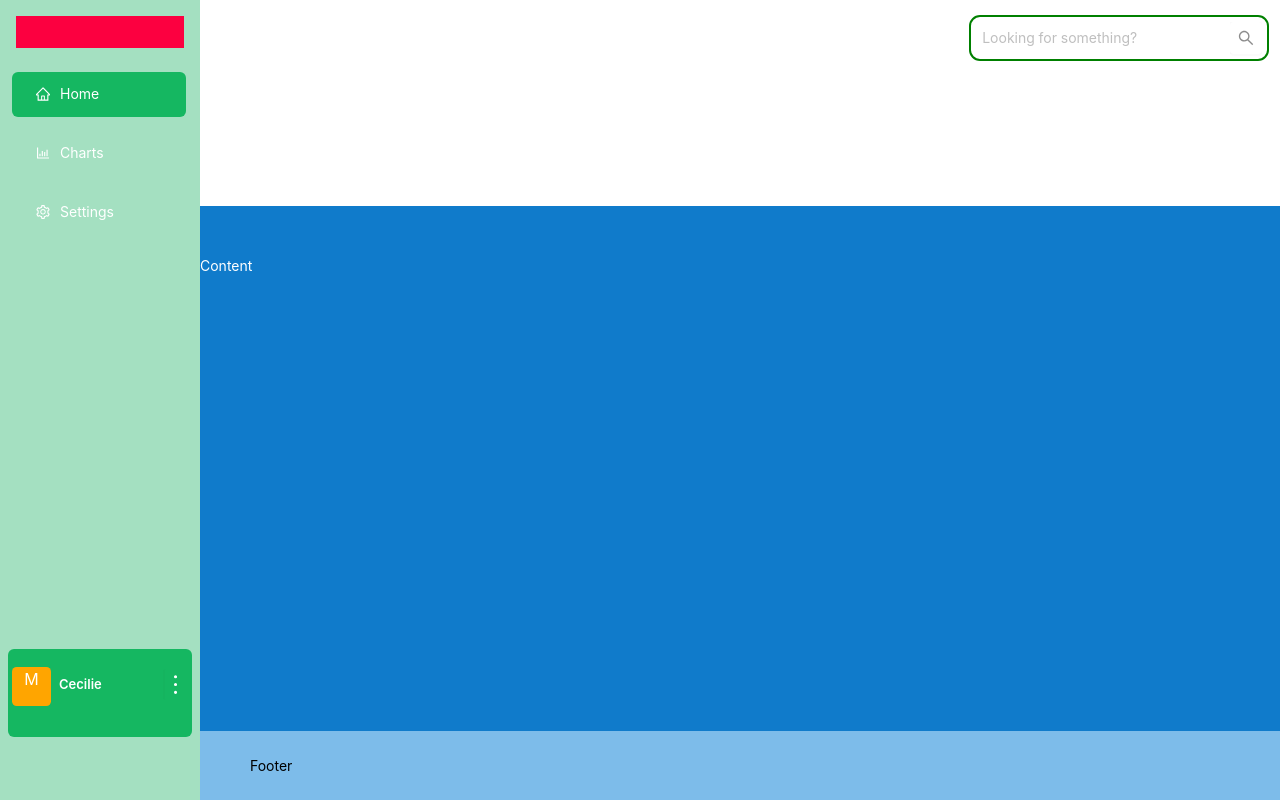
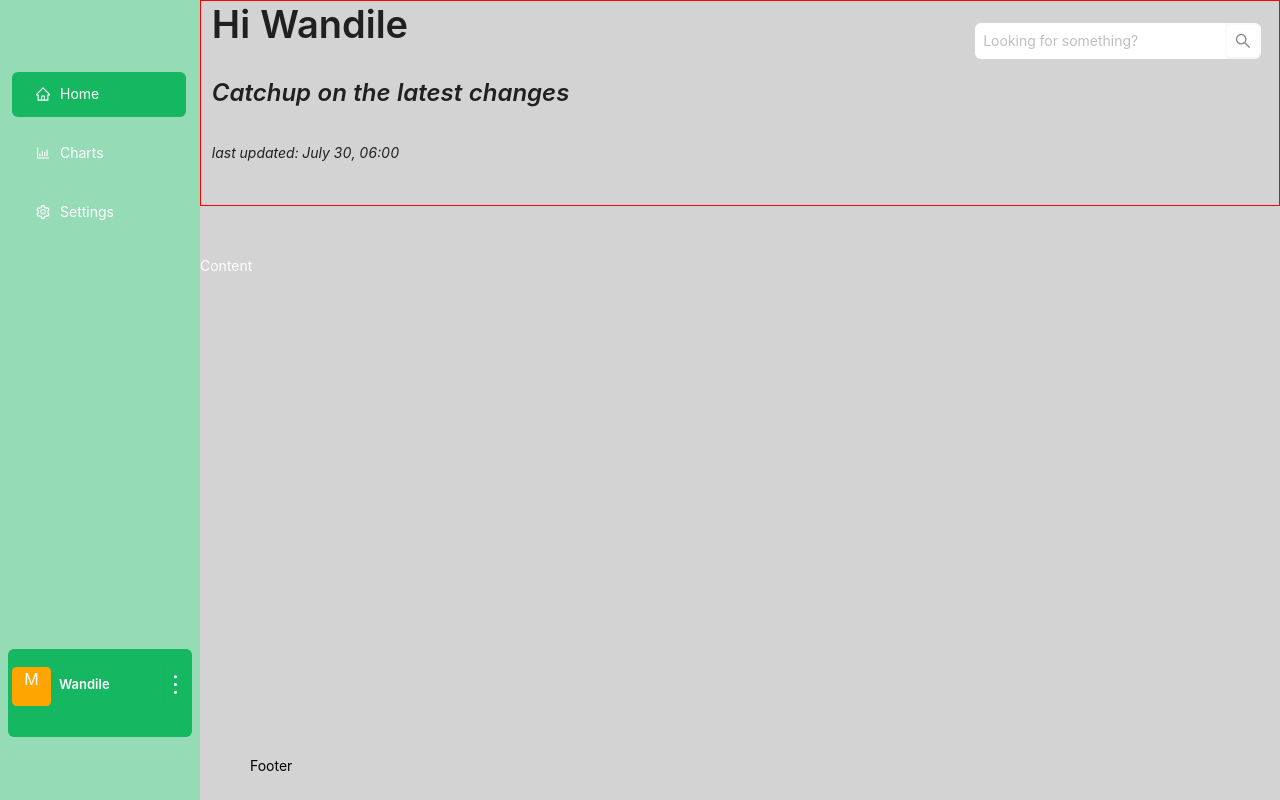
Before and after one commit to COS301-SE-2021/Integrated-Data-Intelligence-Suite, a React (Create React App) app in the folder frontend/: page / in a window 1280 px wide. Built offline with nearby package versions, Linux system fonts and the light colour scheme.

Commit message:
added demo titles in header

```diff
--- a/frontend/src/app/App.js
+++ b/frontend/src/app/App.js
@@ -5,12 +5,14 @@ import {
 import {
     HomeOutlined, BarChartOutlined, SettingOutlined, LockOutlined, PoweroffOutlined, EllipsisOutlined
 } from '@ant-design/icons';
+import { Typography } from 'antd';
+import './App.scss';
 import {Route} from 'react-router-dom';
 import TopNavBar from "./components/TopNavBar";
-import './App.scss';
 import GraphList from './components/GraphList';
 import Login from './pages/Login';
 
+const { Title, Text } = Typography;
 const {Search} = Input;
 const {Header, Footer, Sider, Content} = Layout;
 const {Meta} = Card;
@@ -89,7 +91,7 @@ class UserInfoCard extends React.Component {
                         <Meta
                             id={'meta_id'}
                             className={'user_meta_card'}
-                            title="Cecilie"
+                            title="Wandile"
                             // description="youremail@host.com"
 
                             //Image/profile Picture
@@ -128,6 +130,20 @@ class UserInfoCard extends React.Component {
 class App extends Component {
     state = {}
 
+    changeColorToGreen() {
+        // console.log('here');
+        // if(document.getElementById('top_bar') != null){
+        //
+        //     let search_button = document.getElementById('top_bar').childNodes[0].childNodes[1];
+        //     search_button.style.borderTop = ' 2px solid #15B761';
+        //     search_button.style.borderRight = ' 2px solid #15B761';
+        //     search_button.style.borderLeft = ' 2px solid #15B761';
+        // }else{
+        //     console.log('bug');
+        //
+        // }
+    }
+
 
     // componentDidMount() {
     //     this.onRouteChanged();
@@ -146,7 +162,15 @@ class App extends Component {
                             <Search id={'search_input'}
                                     placeholder="Looking for something?"
                                     allowClear={false}
+                                    onMouseEnter={this.changeColorToGreen()}
+                                    onFocus={this.changeColorToGreen()}
                             />
+
+                            <Title level={1}>Hi Wandile</Title>
+                            <Title level={3} italic>Catchup on the latest changes</Title>
+                            <Text level={5} italic>last updated: July 30, 06:00</Text>
+
+
                         </Header>
                         <Content id={'content_section'}>Content</Content>
                         <Footer id={'footer_section'}>Footer</Footer>
--- a/frontend/src/styles/general.css
+++ b/frontend/src/styles/general.css
@@ -18,19 +18,28 @@ body {
     text-align: center;
 }
 
-/*Header*/
+/*************************************************************/
+/************************ Header *****************************/
+/*************************************************************/
 .ant-layout-header {
-    background: white;
+    background: lightgrey;
     height: 206px;
     padding: 0 1%;
+    border: 1px solid red;
 }
 
+.ant-layout-content {
+    min-height: 120px;
+    color: #fff;
+    line-height: 120px;
+    background: lightgrey;
+}
 
 /*Footer*/
 .ant-layout-footer {
     line-height: 1.5;
     color: black;
-    background: #7dbcea;
+    background: lightgrey;
 
 }
 
@@ -40,13 +49,6 @@ body {
     /*background: #3ba0e9;*/
 }
 
-
-.ant-layout-content {
-    min-height: 120px;
-    color: #fff;
-    line-height: 120px;
-    background: #107bcb;
-}
 
 > .code-box-demo > .ant-layout + .ant-layout {
     margin-top: 48px;
@@ -90,7 +92,8 @@ body {
 #logo {
     height: 32px;
     margin: 16px;
-    background: rgb(252, 0, 64);
+    /*background: rgb(252, 0, 64);*/
+    background: transparent;
     line-height: 3px;
     /*border: 3px solid #f44336;*/
 }
@@ -107,7 +110,7 @@ body {
 /********************* Sidebar  ***************************/
 /************Found in the top right corner********************/
 #sidebar_div {
-    background: #A4E0C1;
+    background: #95DBB6;
 }
 
 #sidebar_menu {
@@ -144,6 +147,7 @@ body {
     border: 0;
     color: #15B761;
 }
+
 /*Hovering over a menu item that has been selected*/
 #sidebar_menu > li.ant-menu-item-active.ant-menu-item-selected {
     border: 0;
@@ -151,11 +155,9 @@ body {
 }
 
 
-
-
 /**/
-#sidebar_menu > li.ant-menu-item::after{
-    border:0;
+#sidebar_menu > li.ant-menu-item::after {
+    border: 0;
     color: white;
 }
 
@@ -168,7 +170,7 @@ body {
     height: 11%;
     /* color: black; */
     background: #15B761;
-     border: 0;
+    border: 0;
     /*border: 2px solid red;*/
     margin-left: 8px;
     margin-right: 8px;
@@ -288,8 +290,26 @@ body {
     padding: 5px;
     padding-left: 6px;
     margin: 0;
-    border: 0;
+    border: 2px solid transparent;
+    border-bottom-left-radius: 6px;
+    border-top-left-radius: 6px;
 }
+
+#search_input:hover{
+    border-left: 2px solid #15B761;
+    border-bottom: 2px solid #15B761;
+    border-top: 2px solid #15B761;
+    border-right: 2px solid transparent;
+}
+
+/* While the search Input is still with the cursor in it*/
+#search_input:focus{
+    border-left: 2px solid #15B761;
+    border-bottom: 2px solid #15B761;
+    border-top: 2px solid #15B761;
+    border-right: 2px solid transparent;
+}
+
 
 #search_input ::selection {
     color: #fff;
@@ -311,13 +331,15 @@ body {
 }
 
 #top_bar > .ant-input-search > .ant-input-group {
-    border: 2px solid green;
+    border: 2px solid lightgrey;
+    /*border: 0;*/
     padding: 5px;
     border-radius: 11px;
 }
 
+
 #top_bar > .ant-input-search > .ant-input-group > .ant-input-affix-wrapper {
-    border: 2px solid blue;
+    border: 3px solid blue;
     padding-right: 4px;
     padding-left: 4px;
 }
@@ -327,6 +349,20 @@ body {
     /*BORDER: 2PX SOLID YELLOW;*/
     border: 0;
     left: 0;
+    border-top-right-radius: 6px;
+    border-bottom-right-radius: 6px;
+    border: 2px solid transparent;
+}
+/*When Hovering over The div that contains the search Button i.e its parent*/
+#top_bar > .ant-input-search > .ant-input-group > .ant-input-group-addon:hover {
+    /*BORDER: 2PX SOLID YELLOW;*/
+    border: 0;
+    left: 0;
+    border-top-right-radius: 6px;
+    border-bottom-right-radius: 6px;
+    border-bottom: 2px solid #15B761;
+    border-top: 2px solid #15B761;
+    border-right: 2px solid #15B761;
 }
 
 /* The button that contains the search icon*/
@@ -339,5 +375,5 @@ body {
 
 
 #root {
-    background: white;
+    background: lightgrey;
 }
```
